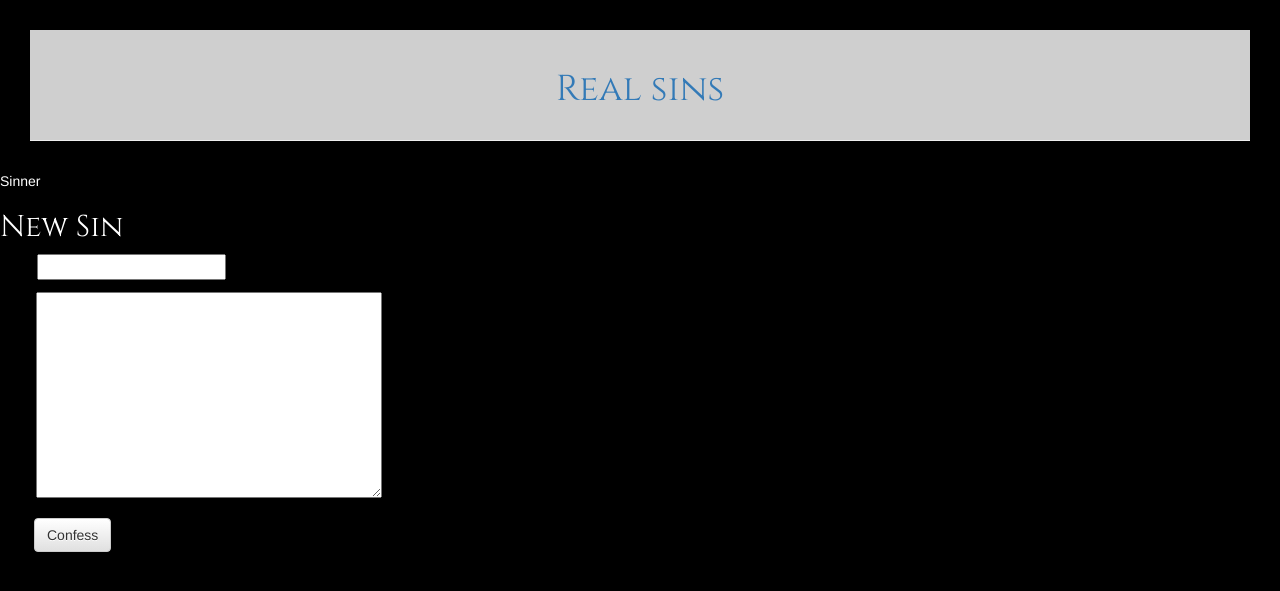
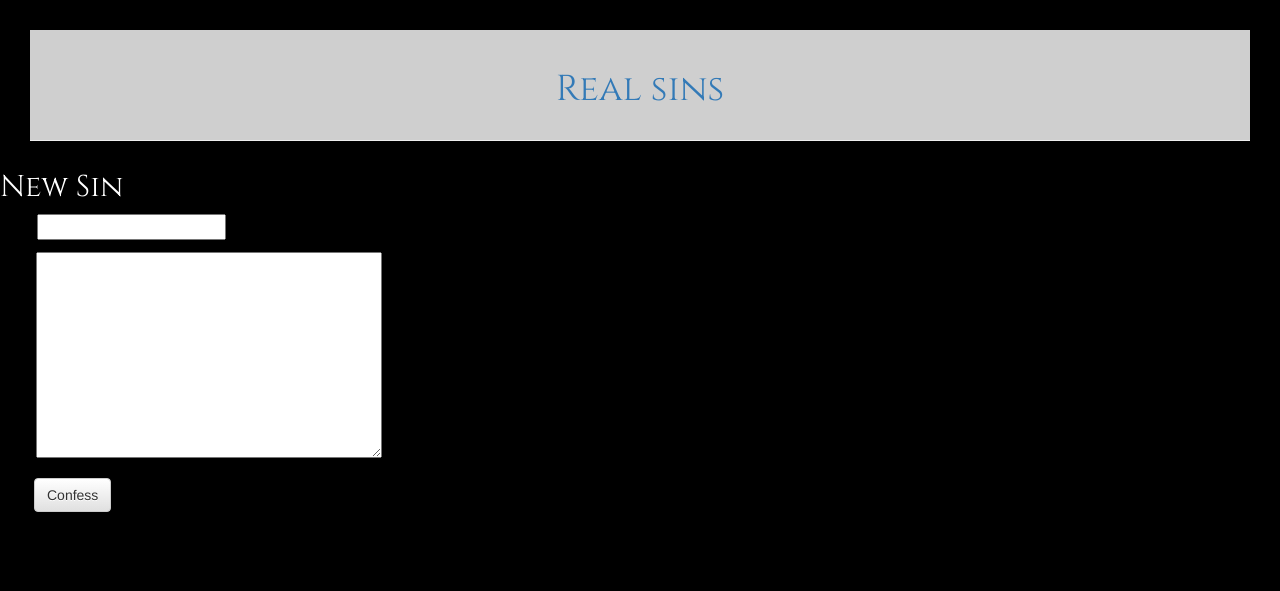
Before and after one commit to DanyaYashin/my-first-site, a Django app: page /post/new/ in a window 1280 px wide. Shown: the top 591 px of the page. Run offline with Django 3.2, Linux system fonts and the light colour scheme; some libraries are stand-ins or nearby versions.

Commit message:
user name 2

```diff
--- a/myfirstsite/blog/templates/blog/base.html
+++ b/myfirstsite/blog/templates/blog/base.html
@@ -18,7 +18,6 @@
   <h1><a href="/"> Real sins </a></h1>
   </div>
 <div class="name_user">
-  Sinner
   {% block content %}
   {%if user%}
   {{user.first_name}}
```
